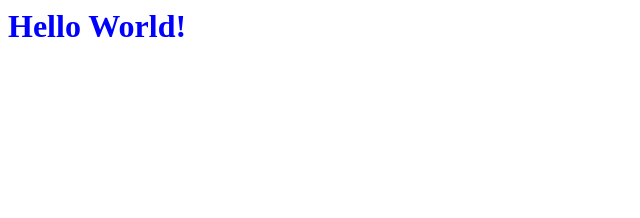
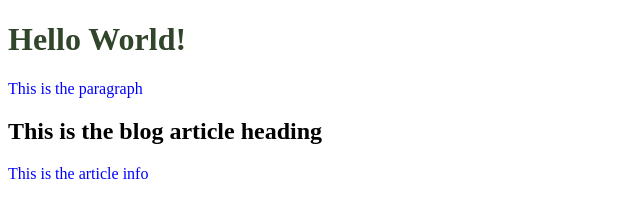
Before and after one commit to abcox/trialbyfire, a plain HTML site: page index.html in a window 1280 px wide. Shown: the whole page, without its empty margins (0-640 px from the left). Drawn offline with Linux system fonts and the light colour scheme.

Commit message:
catch up

```diff
--- a/index.html
+++ b/index.html
@@ -1 +1,26 @@
-<h1 style="color:blue">Hello World!</h1>
+<!DOCTYPE html>
+<html lang="en">
+<head>
+    <style>
+    h1 {
+        color: #304529;
+    }
+
+    p {
+        color: blue;
+    }
+    </style>
+    <meta charset="UTF-8">
+    <meta http-equiv="X-UA-Compatible" content="IE=edge">
+    <meta name="viewport" content="width=device-width, initial-scale=1.0">
+    <title>Document</title>
+</head>
+<body>
+    <h1>Hello World!</h1>
+    <p>This is the paragraph</p>
+    <article>
+        <h2>This is the blog article heading</h2>
+        <p>This is the article info</p>
+    </article>
+</body>
+</html>
```
